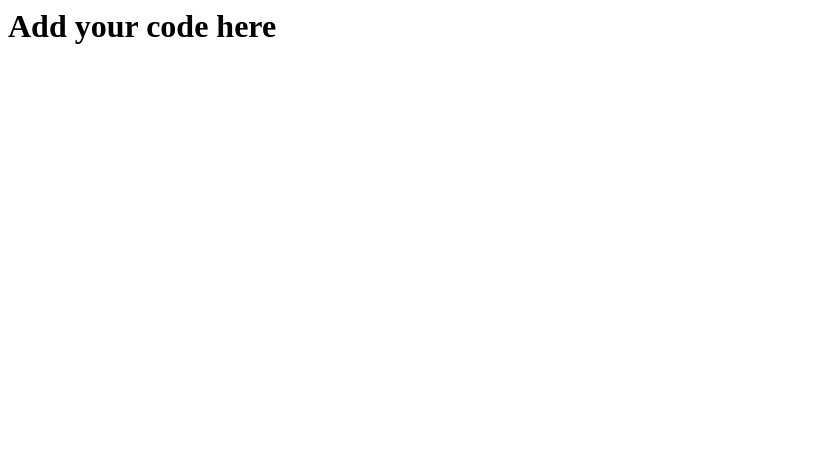
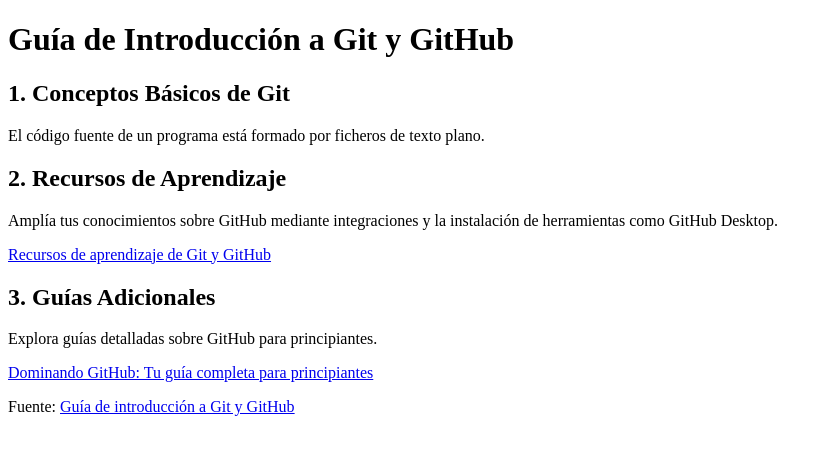
Before and after one commit to Abdul-source-06/Github1, a plain HTML site: page A2Joel/index.html in a window 1280 px wide. Shown: the whole page, without its empty margins (0-832 px from the left). Drawn offline with Linux system fonts and the light colour scheme.

Commit message:
Git-Guide for beginners

```diff
--- a/A2Joel/index.html
+++ b/A2Joel/index.html
@@ -1 +1,39 @@
-<h1>Add your code here</h1>
+<!DOCTYPE html>
+<html lang="es">
+<head>
+    <meta charset="UTF-8">
+    <meta name="viewport" content="width=device-width, initial-scale=1.0">
+    <title>Guía de Introducción a Git y GitHub</title>
+    <link rel="stylesheet" href="styles.css">
+</head>
+<body>
+
+    <header>
+        <h1>Guía de Introducción a Git y GitHub</h1>
+    </header>
+
+    <section>
+        <h2>1. Conceptos Básicos de Git</h2>
+        <p>El código fuente de un programa está formado por ficheros de texto plano.</p>
+    </section>
+
+    <section>
+        <h2>2. Recursos de Aprendizaje</h2>
+        <p>Amplía tus conocimientos sobre GitHub mediante integraciones y la instalación de herramientas como GitHub Desktop.</p>
+        <a href="https://docs.github.com/es/get-started/quickstart/git-and-github-learning-resources" target="_blank">Recursos de aprendizaje de Git y GitHub</a>
+    </section>
+
+    <section>
+        <h2>3. Guías Adicionales</h2>
+        <p>Explora guías detalladas sobre GitHub para principiantes.</p>
+        <a href="https://raiolanetworks.es/blog/guia-github/" target="_blank">Dominando GitHub: Tu guía completa para principiantes</a>
+    </section>
+
+
+
+    <footer>
+        <p>Fuente: <a href="https://nvda.es/documentacion/desarrollo/documentacion-de-la-comunidad-hispanohablante/guia-de-introduccion-a-git-y-github/" target="_blank">Guía de introducción a Git y GitHub</a></p>
+    </footer>
+
+</body>
+</html>
```
